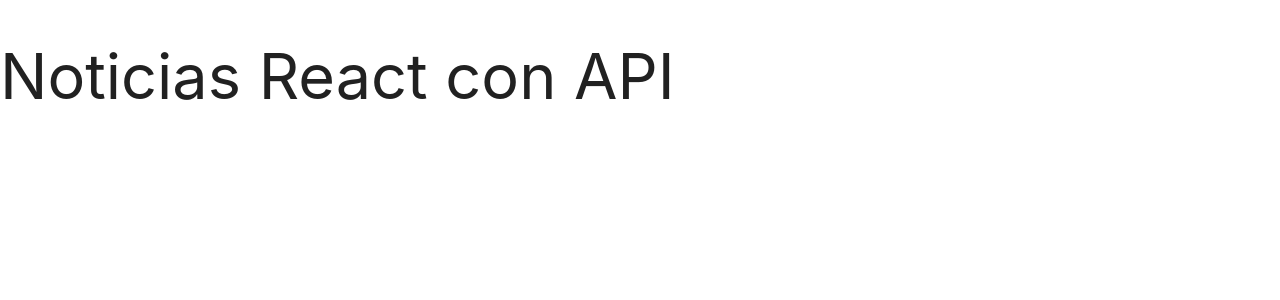
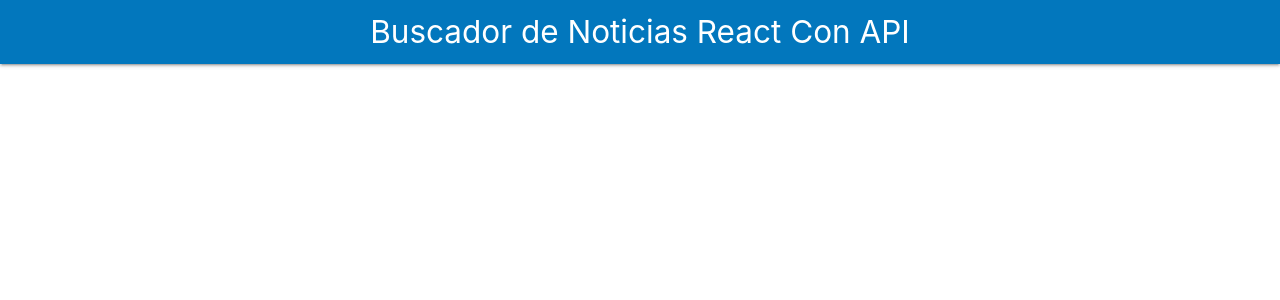
Before and after one commit to alejandrobecerraptor/buscador-noticias-con-api, a React (Create React App) app: page / in a window 1280 px wide. Shown: the top 300 px of the page. Built offline with nearby package versions, Linux system fonts and the light colour scheme.

Commit message:
se crea el componente de Header con el titulo

```diff
--- a/src/App.js
+++ b/src/App.js
@@ -1,7 +1,16 @@
+import {Fragment} from 'react'
+import Header from './components/Header';
 
 function App() {
   return (
-    <h1>Noticias React con API</h1>
+    <Fragment>
+      <Header
+        titulo= "Buscador de Noticias React Con API"
+      />
+      <div className="container white">
+
+      </div>
+    </Fragment>
   );
 }
 
--- /dev/null
+++ b/src/components/Header.js
@@ -0,0 +1,11 @@
+import React from 'react';
+
+const Header = ({titulo}) => {
+    return (
+        <nav className="nav-wrapper light-blue darken-3">
+            <a href="#!" className="brand-logo center">{titulo}</a>
+        </nav>
+     );
+}
+
+export default Header;
```
